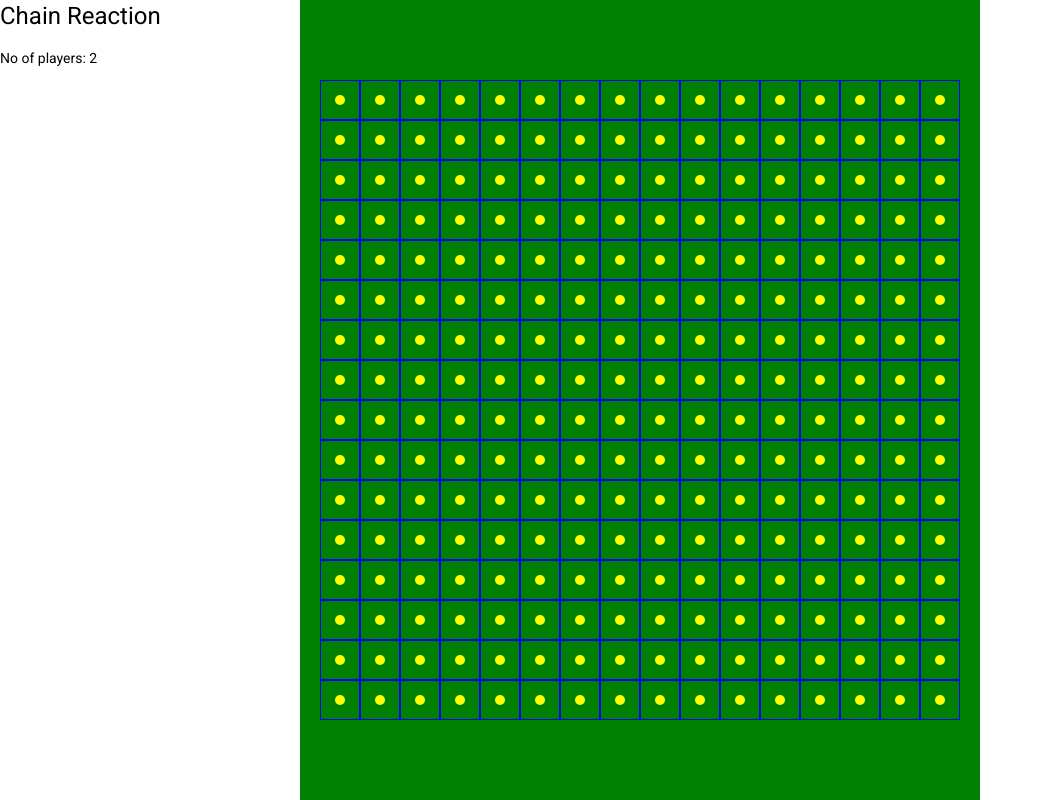
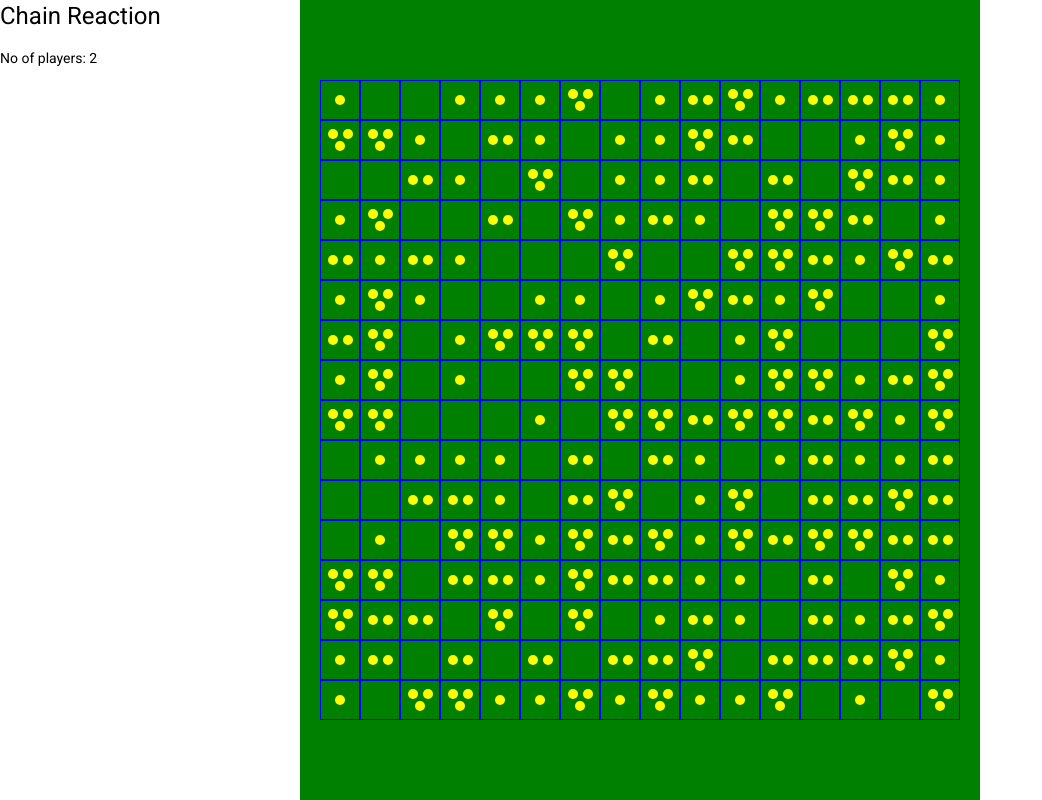
Before and after one commit to vikramthyagarajan/chain-reaction, an Angular app: page /games/1 in a window 1280 px wide. Shown: the whole page, without its empty margins (0-1042 px from the left). Built offline with nearby package versions, Linux system fonts and the light colour scheme.

Commit message:
Displaying the different type of blocks

```diff
--- a/src/app/atoms/block/block.component.html
+++ b/src/app/atoms/block/block.component.html
@@ -1,3 +1,22 @@
 <div class="block-wrapper">
-    <div class="single-block"></div>
+    <div *ngIf="block.count === 1">
+        <div class="block single">
+            <div class="single-block"></div>
+        </div>
+    </div>
+    <div *ngIf="block.count === 2">
+        <div class="block double">
+            <div class="single-block"></div>
+            <div class="single-block"></div>
+        </div>
+    </div>
+    <div *ngIf="block.count === 3">
+        <div class="block triple">
+            <div class="single-block"></div>
+            <div class="single-block"></div>
+            <div class="center">
+                <div class="single-block"></div>
+            </div>
+        </div>
+    </div>
 </div>
--- a/src/app/atoms/block/block.component.scss
+++ b/src/app/atoms/block/block.component.scss
@@ -4,6 +4,29 @@
     justify-content: center;
     height: 100%;
     width: 100%;
+
+    .block {
+        &.double {
+            display: grid;
+            grid-template-columns: auto auto;
+            gap: 5px
+        }
+
+        &.triple {
+            display: grid;
+            grid-template-columns: auto auto;
+            grid-template-rows: auto auto;
+            column-gap: 5px;
+            row-gap: 2px;
+
+            .center {
+                display: flex;
+                align-items: center;
+                justify-content: center;
+                grid-column: span 2;
+            }
+        }
+    }
 }
 .single-block {
     background-color: yellow;
--- a/src/app/atoms/block/block.component.ts
+++ b/src/app/atoms/block/block.component.ts
@@ -1,4 +1,5 @@
-import { Component, OnInit } from '@angular/core';
+import { Component, OnInit, Input } from '@angular/core';
+import { Block } from './block.types';
 
 @Component({
   selector: 'app-block',
@@ -6,6 +7,7 @@ import { Component, OnInit } from '@angular/core';
   styleUrls: ['./block.component.scss']
 })
 export class BlockComponent implements OnInit {
+  @Input() block: Block
 
   constructor() { }
 
--- /dev/null
+++ b/src/app/atoms/block/block.types.ts
@@ -0,0 +1,4 @@
+export interface Block {
+    color: string;
+    count: 0 | 1 | 2 | 3;
+}
--- a/src/app/molecules/board/board.component.html
+++ b/src/app/molecules/board/board.component.html
@@ -1,7 +1,7 @@
 <div class="board-view">
     <div *ngFor="let row of board" class="rows">
         <div *ngFor="let item of row" class="blocks">
-            <app-block></app-block>
+            <app-block [block]="item"></app-block>
         </div>
     </div>
 </div>
--- a/src/app/molecules/board/board.component.ts
+++ b/src/app/molecules/board/board.component.ts
@@ -9,7 +9,7 @@ import { Component, OnInit } from '@angular/core';
 export class BoardComponent implements OnInit {
   dimensions = [16, 16]
   currentPlayer = 0
-  board = new Array(this.dimensions[0]).fill(0).map(a => new Array(this.dimensions[1]).fill({color: 'yellow', count: 0}))
+  board = new Array(this.dimensions[0]).fill(0).map(a => new Array(this.dimensions[1]).fill(0).map(a => ({color: 'yellow', count: Math.round(Math.random() * 10) % 4})))
 
   constructor() { }
 
```
